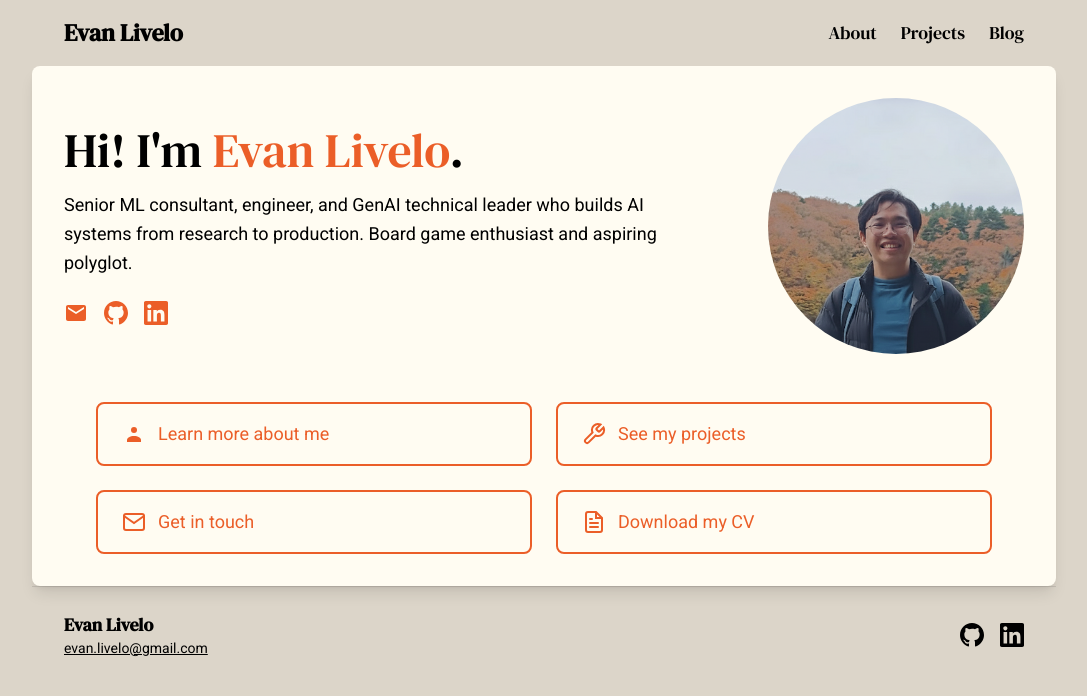
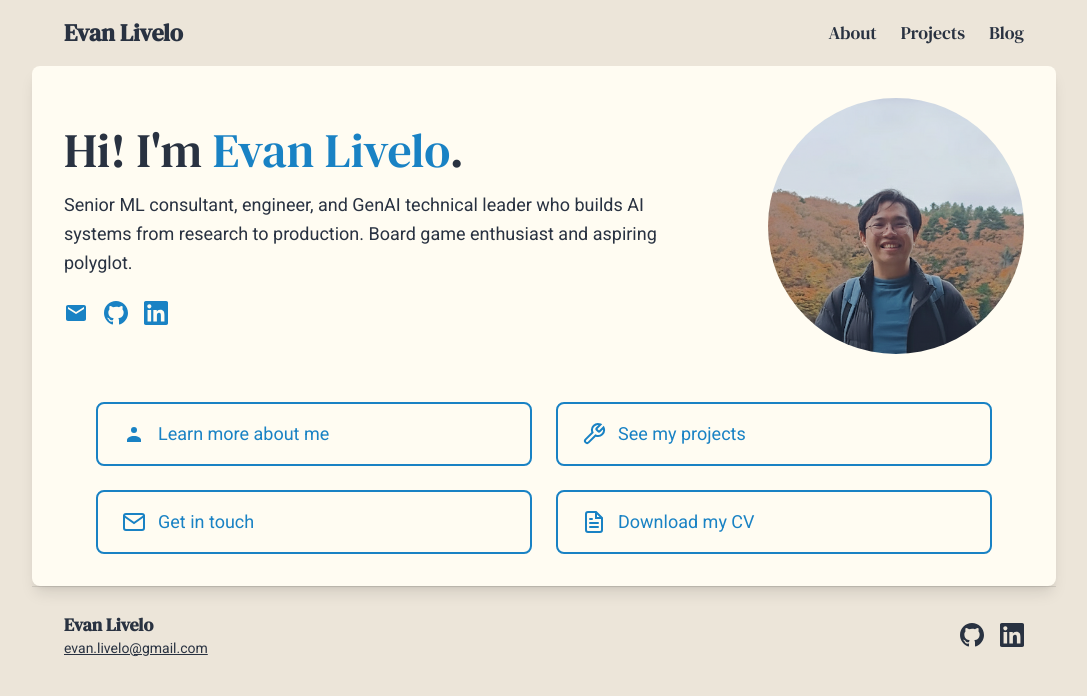
Before and after one commit to vandenn/evanlivelo.com, a Next.js app: page / in a window 1280 px wide. Shown: the top 696 px of the page, without its empty margins (96-1183 px from the left). Built offline with nearby package versions, Linux system fonts and the light colour scheme.

Commit message:
Update images

```diff
--- a/src/app/about/page.tsx
+++ b/src/app/about/page.tsx
@@ -54,6 +54,8 @@ export default function About() {
                     alt="About Me"
                     fill
                     className="object-cover"
+                    sizes="(max-width: 768px) 100vw, 256px"
+                    quality={90}
                   />
                 </div>
               </div>
--- a/src/app/blog/page.tsx
+++ b/src/app/blog/page.tsx
@@ -47,6 +47,8 @@ export default function Blog() {
                         alt={post.frontmatter.title}
                         fill
                         className="object-cover"
+                        sizes="(max-width: 768px) 100vw, 256px"
+                        quality={90}
                       />
                     </div>
                   </div>
--- a/src/app/globals.css
+++ b/src/app/globals.css
@@ -2,11 +2,11 @@
 @plugin "@tailwindcss/typography";
 
 :root {
-  --background: #dcd5c9;
+  --background: #ece5d9;
   --foreground: #fffcf2;
-  --text: #000000;
+  --text: #293241;
   --subtext: #888888;
-  --accent: #eb5e28;
+  --accent: #1982c4;
 }
 
 @theme inline {
--- a/src/app/opengraph-image.tsx
+++ b/src/app/opengraph-image.tsx
@@ -23,7 +23,7 @@ export default async function Image() {
     (
       <div
         style={{
-          background: "#dcd5c9",
+          background: "#ece5d9",
           width: "100%",
           height: "100%",
           display: "flex",
@@ -47,19 +47,19 @@ export default async function Image() {
         >
           <div style={{
             fontSize: 96,
-            color: "#000000",
+            color: "#293241",
             marginBottom: 20,
             display: "flex",
             fontWeight: 400,
             fontFamily: "DM Serif Text",
           }}>
             <span>Hi! I&apos;m&nbsp;</span>
-            <span style={{ color: "#eb5e28" }}>Evan Livelo</span>
+            <span style={{ color: "#1982c4" }}>Evan Livelo</span>
             <span>.</span>
           </div>
           <div style={{
             fontSize: 32,
-            color: "#000000",
+            color: "#293241",
             display: "flex",
             fontWeight: 400,
             fontFamily: "Roboto",
@@ -69,7 +69,7 @@ export default async function Image() {
         </div>
         <div style={{
           fontSize: 32,
-          color: "#000000",
+          color: "#293241",
           marginTop: 30,
           display: "flex",
           fontWeight: 400,
--- a/src/app/page.tsx
+++ b/src/app/page.tsx
@@ -58,6 +58,8 @@ export default function Home() {
               alt="Evan Livelo"
               fill
               className="rounded-full object-cover"
+              sizes="(max-width: 1024px) 160px, 256px"
+              quality={90}
               priority
             />
           </div>
--- a/src/app/projects/page.tsx
+++ b/src/app/projects/page.tsx
@@ -45,6 +45,8 @@ export default function Projects() {
                       alt={project.frontmatter.title}
                       fill
                       className="object-cover"
+                      sizes="(max-width: 768px) 100vw, 256px"
+                      quality={90}
                     />
                   </div>
                 </div>
```
Also changed, not shown: public/images/blog/2025-10-02-hello-world/opengraph-image.png.
